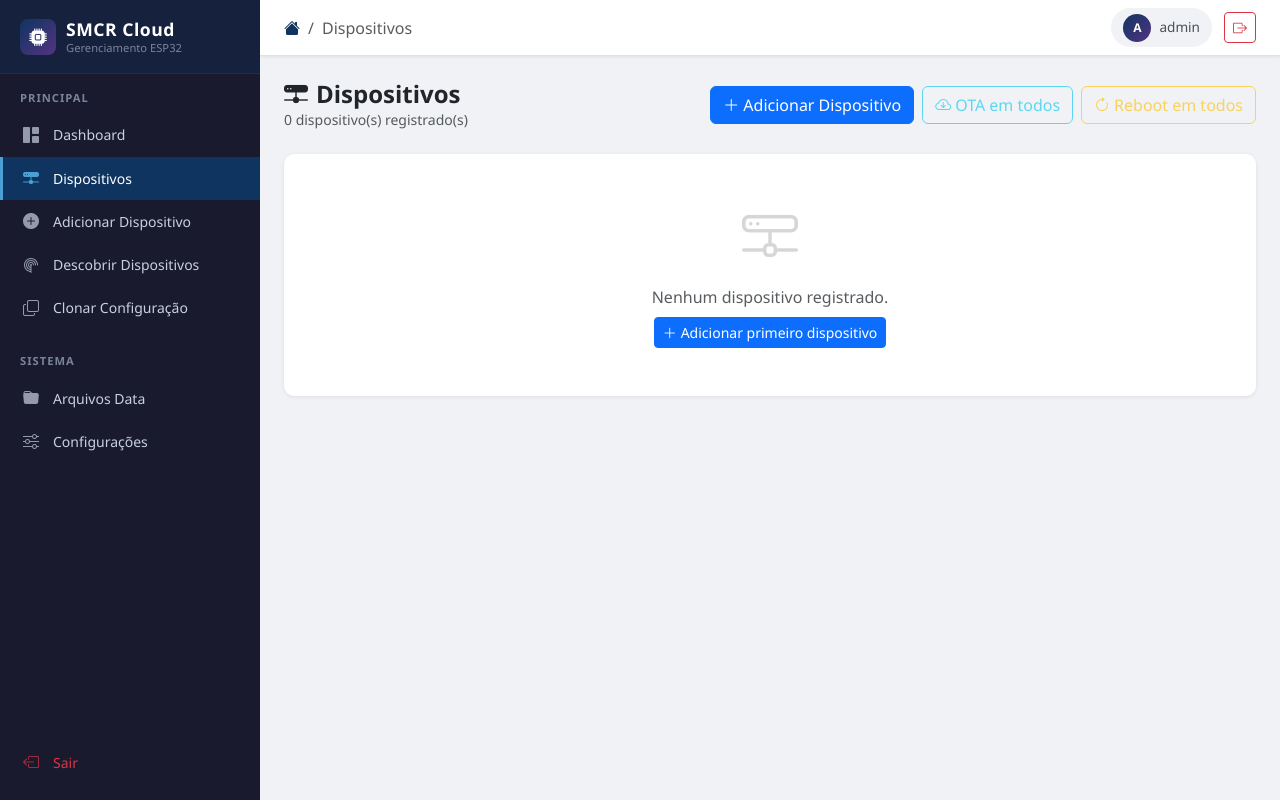
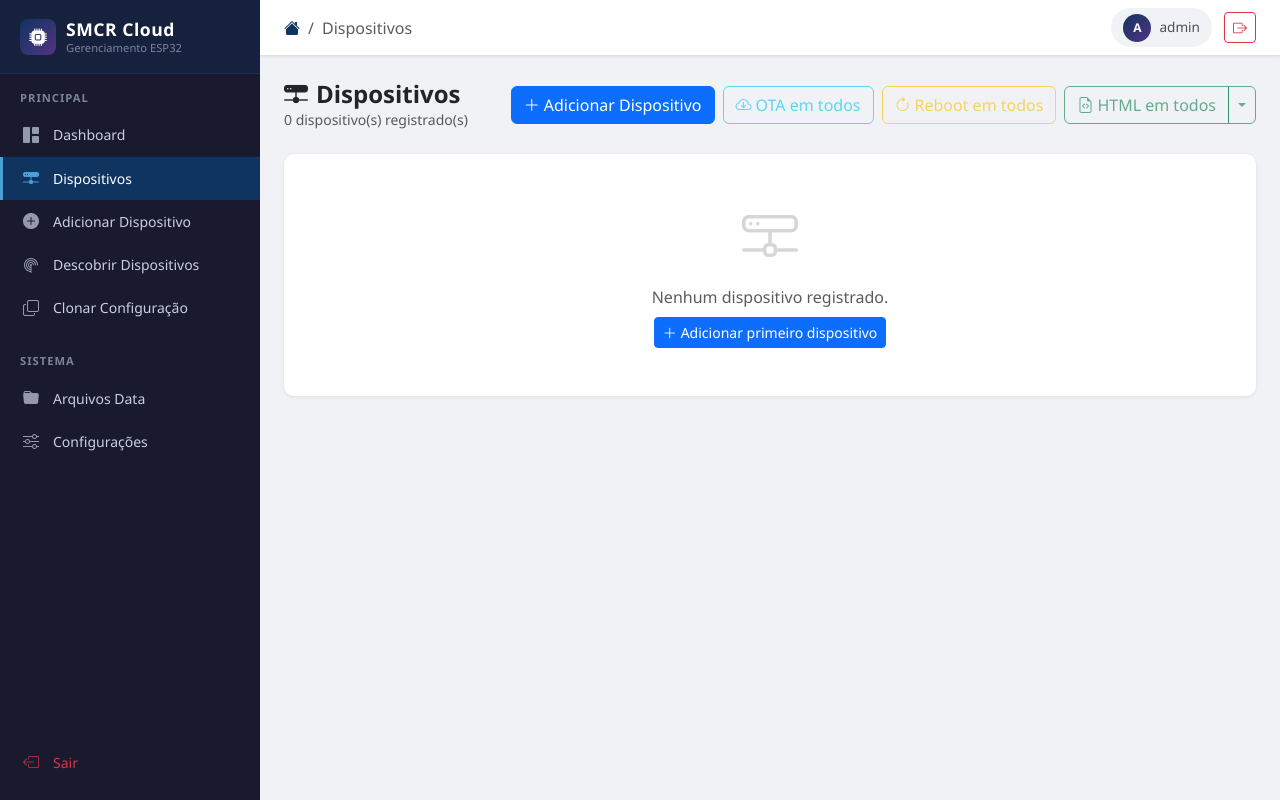
Before and after one commit to rede-analista/SMCR_CLOUD, a PHP site: page /devices/index.php in a window 1280 px wide. Run offline with PHP 8.4, Linux system fonts and the light colour scheme; a user stored in the database is signed in; data that the repository does not hold is empty.

Commit message:
feat: HTML em todos — split button no índice de dispositivos
Adiciona botão dropdown em devices/index.php para agendar download
dos HTMLs (Servidor ou GitHub) em todos os dispositivos de uma vez,
seguindo o mesmo padrão dos botões OTA em todos / Reboot em todos.
Nova API set_fetch_html_all.php com parâmetro source (server→1, github→2).

Co-Authored-By: Claude Sonnet 4.6 <noreply@anthropic.com>

```diff
--- a/devices/index.php
+++ b/devices/index.php
@@ -59,6 +59,24 @@ include __DIR__ . '/../includes/header.php';
         <button id="btn_reboot_all" class="btn btn-outline-warning" onclick="setAllReboot()" <?= empty($devices) ? 'disabled' : '' ?>>
             <i class="bi bi-arrow-clockwise me-1"></i>Reboot em todos
         </button>
+        <div class="btn-group">
+            <button id="btn_fetch_html_all_main" class="btn btn-outline-success" disabled>
+                <i class="bi bi-file-earmark-code me-1"></i>HTML em todos
+            </button>
+            <button type="button" class="btn btn-outline-success dropdown-toggle dropdown-toggle-split"
+                    id="btn_fetch_html_all_drop" data-bs-toggle="dropdown" aria-expanded="false"
+                    <?= empty($devices) ? 'disabled' : '' ?>>
+                <span class="visually-hidden">Escolher fonte</span>
+            </button>
+            <ul class="dropdown-menu dropdown-menu-end">
+                <li><a class="dropdown-item" href="#" onclick="setAllFetchHtml('server'); return false;">
+                    <i class="bi bi-server me-1"></i>Servidor (CLOUD/HA)
+                </a></li>
+                <li><a class="dropdown-item" href="#" onclick="setAllFetchHtml('github'); return false;">
+                    <i class="bi bi-github me-1"></i>GitHub
+                </a></li>
+            </ul>
+        </div>
     </div>
 </div>
 
@@ -216,6 +234,31 @@ function setAllReboot() {
         })
         .catch(() => { btn.disabled = false; btn.innerHTML = '<i class="bi bi-arrow-clockwise me-1"></i>Reboot em todos'; alert('Erro de comunicação.'); });
 }
+
+function setAllFetchHtml(source) {
+    const label = source === 'github' ? 'GitHub' : 'Servidor';
+    if (!confirm('Agendar download dos HTMLs (' + label + ') no próximo sincronismo de TODOS os dispositivos?')) return;
+    const mainBtn = document.getElementById('btn_fetch_html_all_main');
+    const dropBtn = document.getElementById('btn_fetch_html_all_drop');
+    mainBtn.disabled = true;
+    dropBtn.disabled = true;
+    mainBtn.innerHTML = '<span class="spinner-border spinner-border-sm me-1"></span>Agendando...';
+    fetch(BASE_PATH + '/api/set_fetch_html_all.php', {
+        method: 'POST',
+        headers: { 'Content-Type': 'application/json' },
+        body: JSON.stringify({ source: source })
+    })
+        .then(r => r.json())
+        .then(data => {
+            mainBtn.disabled = false;
+            dropBtn.disabled = false;
+            if (!data.ok) { alert('Erro: ' + data.error); mainBtn.innerHTML = '<i class="bi bi-file-earmark-code me-1"></i>HTML em todos'; return; }
+            mainBtn.className = 'btn btn-success';
+            mainBtn.innerHTML = '<i class="bi bi-file-earmark-code me-1"></i>HTML agendado (' + data.updated + ')';
+            setTimeout(() => { mainBtn.className = 'btn btn-outline-success'; mainBtn.innerHTML = '<i class="bi bi-file-earmark-code me-1"></i>HTML em todos'; }, 5000);
+        })
+        .catch(() => { mainBtn.disabled = false; dropBtn.disabled = false; mainBtn.innerHTML = '<i class="bi bi-file-earmark-code me-1"></i>HTML em todos'; alert('Erro de comunicação.'); });
+}
 </script>
 
 <?php include __DIR__ . '/../includes/footer.php'; ?>
```
Also changed, not shown: api/set_fetch_html_all.php (added, +40 -0 lines).
